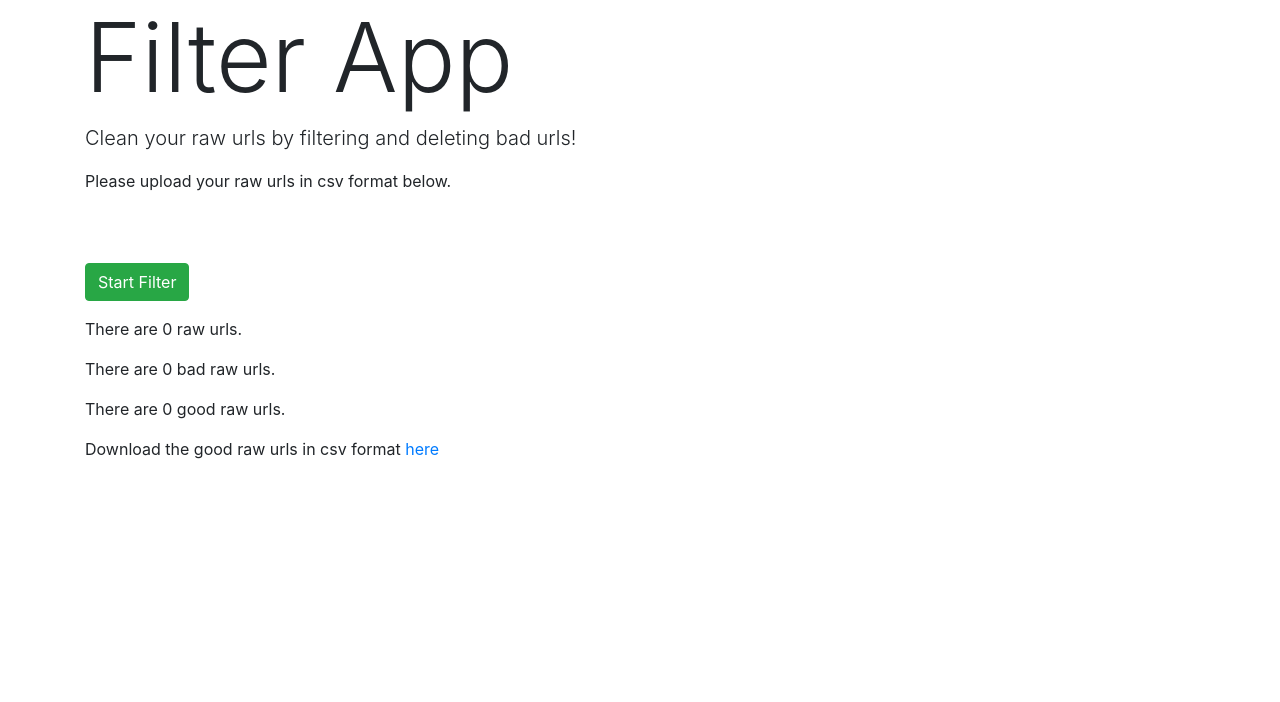
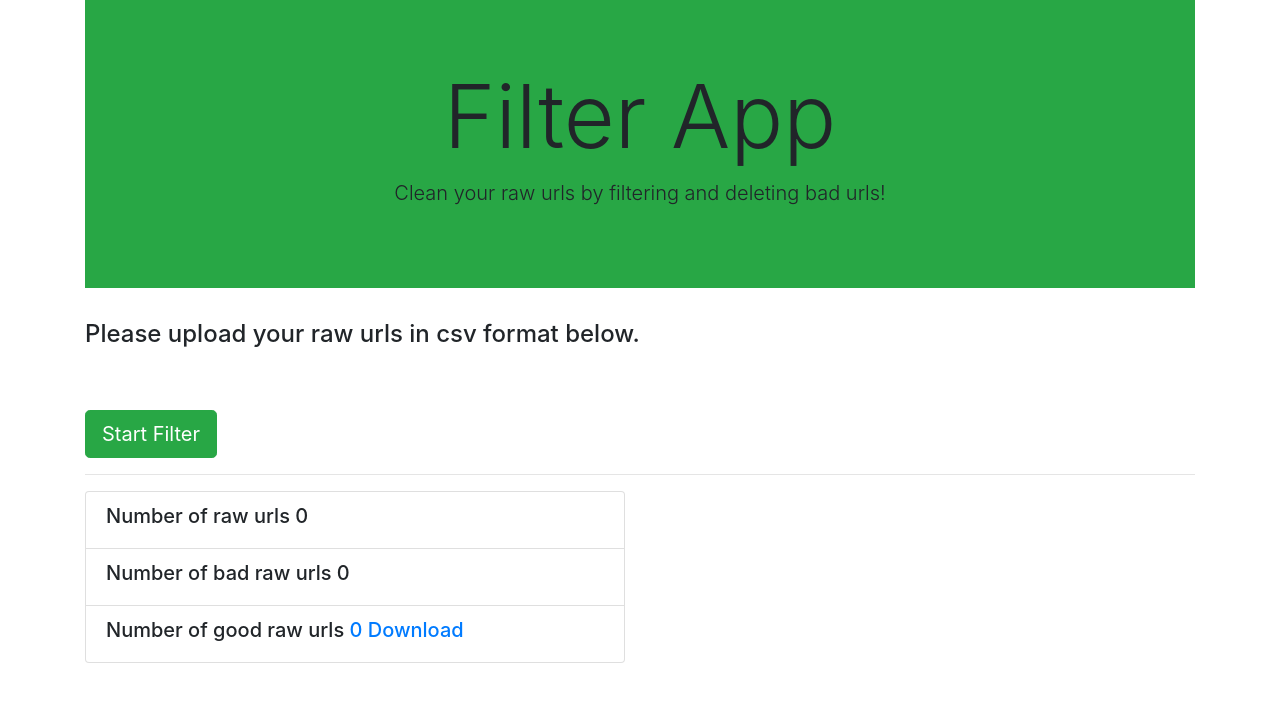
Before and after one commit to TechRenT/filter-app, a Django app: page / in a window 1280 px wide. Shown: the top 702 px of the page. Run offline with Django 3.2, Linux system fonts and the light colour scheme; some libraries are stand-ins or nearby versions.

Commit message:
Improve site's design

```diff
--- a/filters/templates/filters/upload.html
+++ b/filters/templates/filters/upload.html
@@ -4,10 +4,14 @@
 {% block title %}Filter App{% endblock %}
 
 {% block content %}
-    <h1 class="display-1">Filter App</h1>
+    <div class="jumbotron jumbotron-fluid bg-success">
+      <div class="container text-sm-center">
+        <h1 class="display-2">Filter App</h1>
         <p class="lead">Clean your raw urls by filtering and deleting bad urls!</p>
-    <p></p>
-    <p>Please upload your raw urls in csv format below.</p>
+      </div>
+    </div>
+    <div>
+      <h4 class="m-b-2">Please upload your raw urls in csv format below.</h4>
       <form enctype="multipart/form-data" action="" method="POST">
           {% for hidden in form.hidden_fields %}
               {{ hidden }}
@@ -22,11 +26,31 @@
               </div>
           {% endfor %}
           {% csrf_token %}
-        <input type="submit" value="Start Filter" class="btn btn-success">
+          <input type="submit" value="Start Filter" class="btn btn-success btn-lg">
       </form>
-    <p></p>
-    <p>There are {{ raw_urls|length }} raw urls.</p>
-    <p>There are {{ bad_urls|length }} bad raw urls.</p>
-    <p>There are {{ good_urls|length }} good raw urls.</p>
-    <p>Download the good raw urls in csv format <a href="/media/cleanurls.csv">here</a></p>
+    </div>
+    <hr>
+    <div class="row m-b-3">
+      <div class="col-lg-6 push-lg-3">
+        <ul class="list-group">
+          <li class="list-group-item">
+            <h5 class="list-group-item-heading">Number of raw urls
+              <span class="tag tag-info tag-pill pull-xs-right">{{ raw_urls|length }}</span>
+            </h5>
+          </li>
+          <li class="list-group-item">
+            <h5 class="list-group-item-heading">Number of bad raw urls
+              <span class="tag tag-danger tag-pill pull-xs-right">{{ bad_urls|length }}</span>
+            </h5>
+          </li>
+          <li class="list-group-item">
+            <h5 class="list-group-item-heading">Number of good raw urls
+              <a href="/media/cleanurls.csv"><span class="tag tag-success tag-pill pull-xs-right">{{ good_urls|length }}</span></a>
+              <a href="/media/cleanurls.csv"><span class="tag tag-success tag-pill pull-xs-right">Download</span></a>
+            </h5>
+          </li>
+        </ul>
+      </div>
+    </div>
+    <!--<p>Download the good raw urls in csv format <a href="/media/cleanurls.csv">here</a></p>-->
 {% endblock %}
```
Lines whose indentation alone changed are shown as unchanged.
